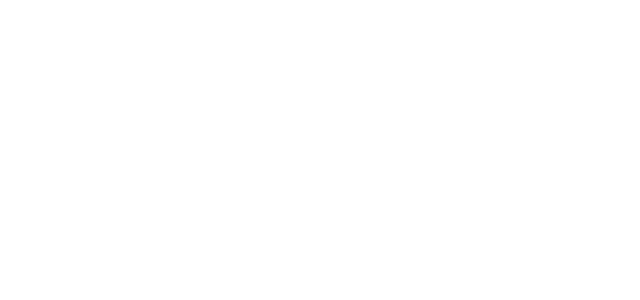
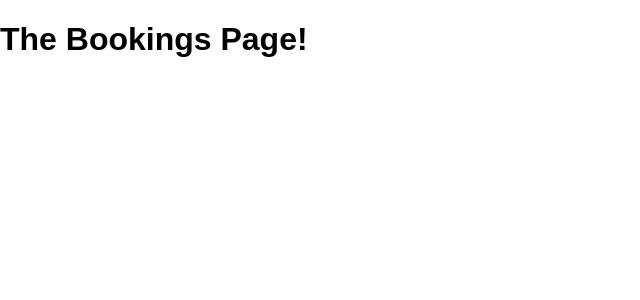
Before and after one commit to ssaik/graphQL-Maxim-shopping, a React (Create React App) app in the folder frontend/: page /bookings in a window 1280 px wide. Shown: the top 300 px of the page, without its empty margins (0-640 px from the left). Built offline with nearby package versions, Linux system fonts and the light colour scheme.

Commit message:
Routing for events and bookings:

```diff
--- a/frontend/src/App.js
+++ b/frontend/src/App.js
@@ -2,6 +2,8 @@ import React, { Component } from 'react';
 import { BrowserRouter, Route, Redirect, Switch } from 'react-router-dom'
 
 import AuthPage from './pages/Auth'
+import Bookings from './pages/Bookings'
+import Events from './pages/Event'
 import './App.css';
 
 class App extends Component {
@@ -11,8 +13,8 @@ class App extends Component {
         <Switch>
           <Redirect from="/" to="/auth" exact/>
           <Route path="/auth" component={AuthPage} />
-          <Route path="/events" component={null} />
-          <Route path="/bookings" component={null} />
+          <Route path="/events" component={Events} />
+          <Route path="/bookings" component={Bookings} />
         </Switch>
       </BrowserRouter>
     );
--- /dev/null
+++ b/frontend/src/pages/Bookings.js
@@ -0,0 +1,9 @@
+import React, { Component } from 'react';
+
+class Bookings extends Component {
+    render () {
+        return (<h1>The Bookings Page!</h1>);
+    }
+}
+
+export default Bookings;
--- /dev/null
+++ b/frontend/src/pages/Event.js
@@ -0,0 +1,9 @@
+import React, { Component } from 'react';
+
+class Events extends Component {
+    render () {
+        return (<h1>The Event Page!</h1>);
+    }
+}
+
+export default Events;
```
Also changed, not shown: 1 other file (tests, documents, lock files or other folders).
